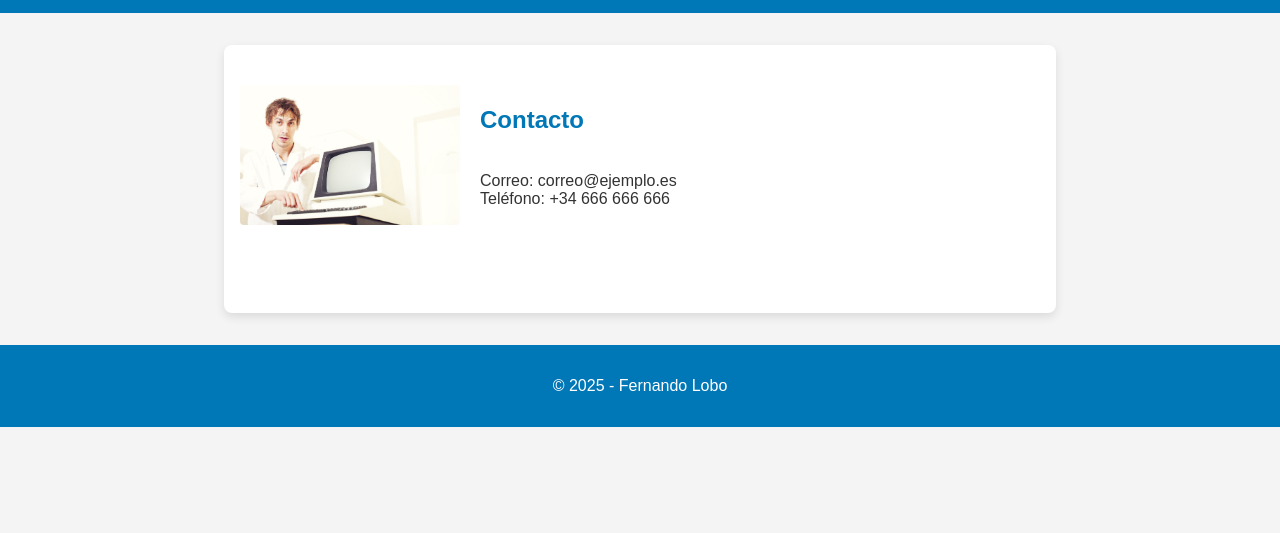
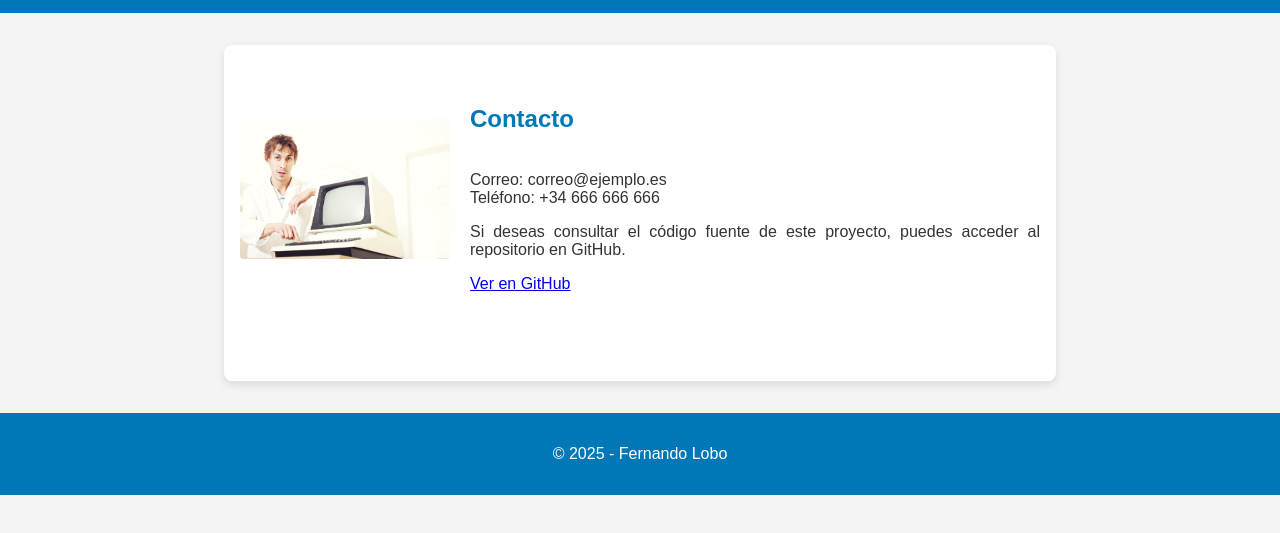
Before and after one commit to floboper/dar-act1-blog, a plain HTML site: page contact.html in a window 1280 px wide. Shown: the part 117-650 px from the top of the page. Drawn offline with Linux system fonts and the light colour scheme.

Commit message:
Añadir Repositorio al Contacto
Se añade enlace al Repositorio desde la página de Contacto del sitio.

```diff
--- a/contact.html
+++ b/contact.html
@@ -27,6 +27,8 @@
 					<br>Correo: correo@ejemplo.es
 					<br>Teléfono: +34 666 666 666
 				</p>
+				<p>Si deseas consultar el código fuente de este proyecto, puedes acceder al repositorio en GitHub.</p>
+				<a class="boton" href="https://github.com/floboper/dar-act1-blog" target="_blank" rel="noopener noreferrer">Ver en GitHub</a>
 			</div>
 		</section>
 
```
